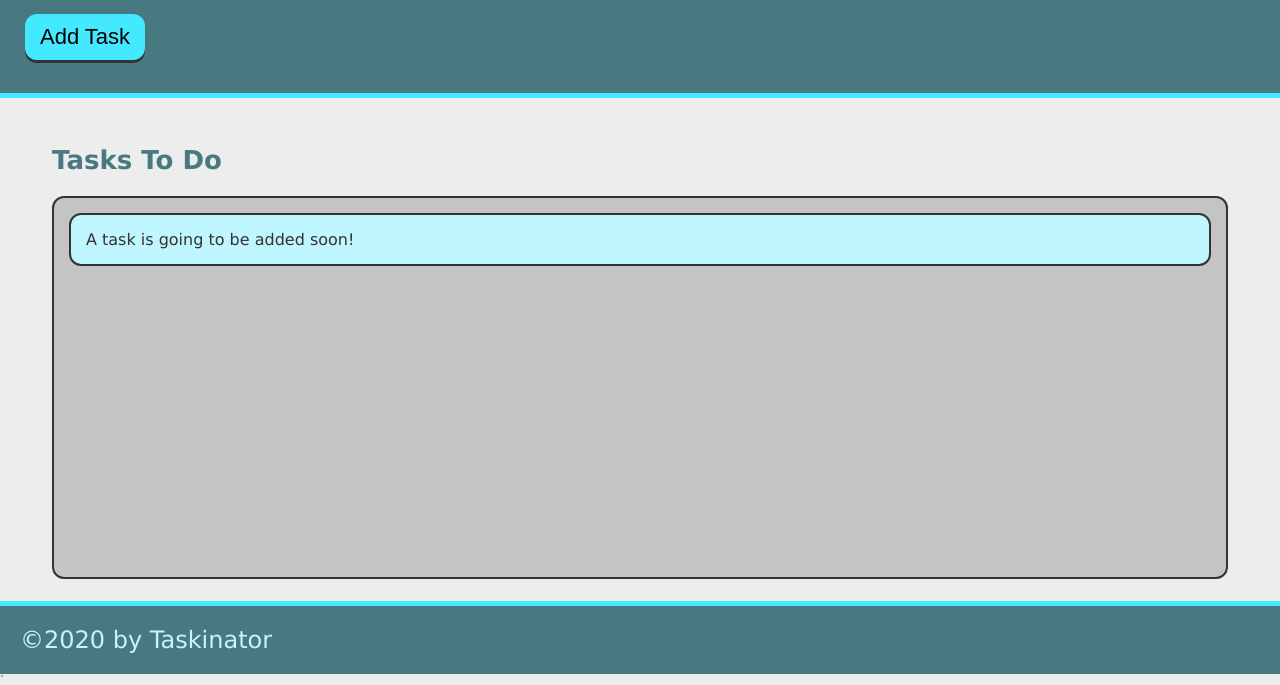
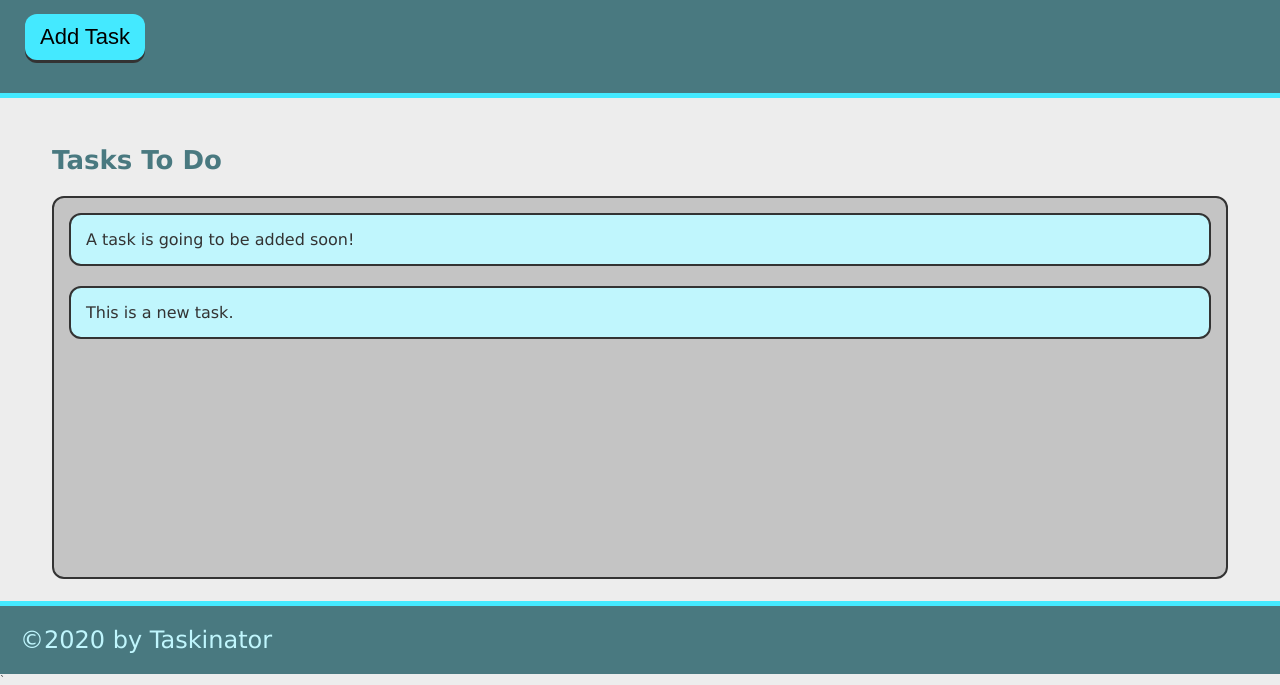
Before and after one commit to Brayheart/taskinator, a plain HTML site: page index.html in a window 1280 px wide. Both pictures are taken after a click on the button "Add Task". Shown: the part 115-800 px from the top of the page. Drawn offline with Linux system fonts and the light colour scheme.

Commit message:
added button js

```diff
--- a/assets/js/index.js
+++ b/assets/js/index.js
@@ -0,0 +1,9 @@
+var buttonEl = document.querySelector("#save-task");
+var tasksToDoEl = document.querySelector("#tasks-to-do");
+
+buttonEl.addEventListener("click", function() {
+  var listItemEl = document.createElement("li");
+  listItemEl.className = "task-item";
+  listItemEl.textContent = "This is a new task.";
+  tasksToDoEl.appendChild(listItemEl);
+});
--- a/index.html
+++ b/index.html
@@ -14,13 +14,13 @@
   <header>
     <h1 class="page-title">Taskinator</h1>
     <p>Click the button below to add a new task!</p>
-    <button class="btn">Add Task</button>
+    <button class="btn" id="save-task">Add Task</button>
   </header>
 
   <main class="page-content">
     <section class="task-list-wrapper">
       <h2 class="list-title">Tasks To Do</h2>
-      <ul class="task-list">
+      <ul class="task-list" id="tasks-to-do">
         <li class="task-item">A task is going to be added soon!</li>
       </ul>
     </section>
@@ -30,7 +30,7 @@
   &copy;2020 by Taskinator
   </footer>
 
-  <script src="./assets/js/script.js"></script>
+  <script src="./assets/js/index.js"></script>
 </body>
 
 </html>`
```
